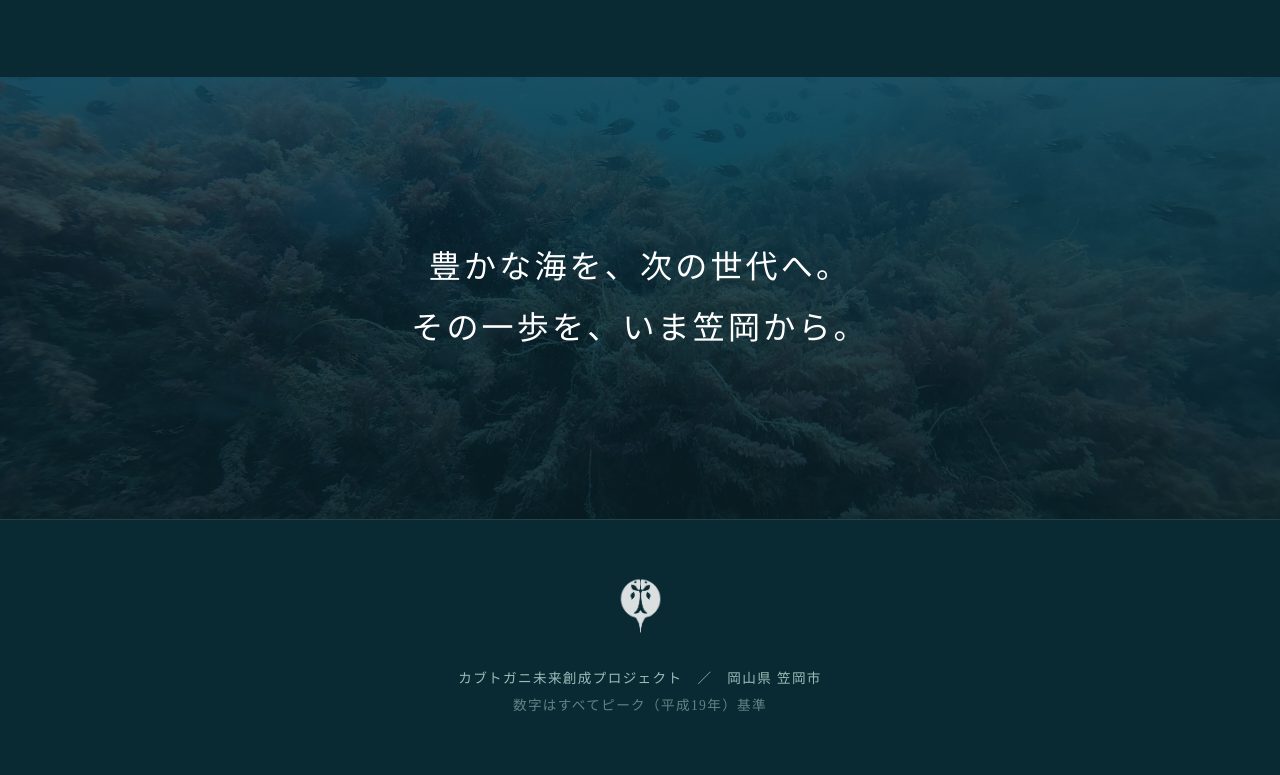
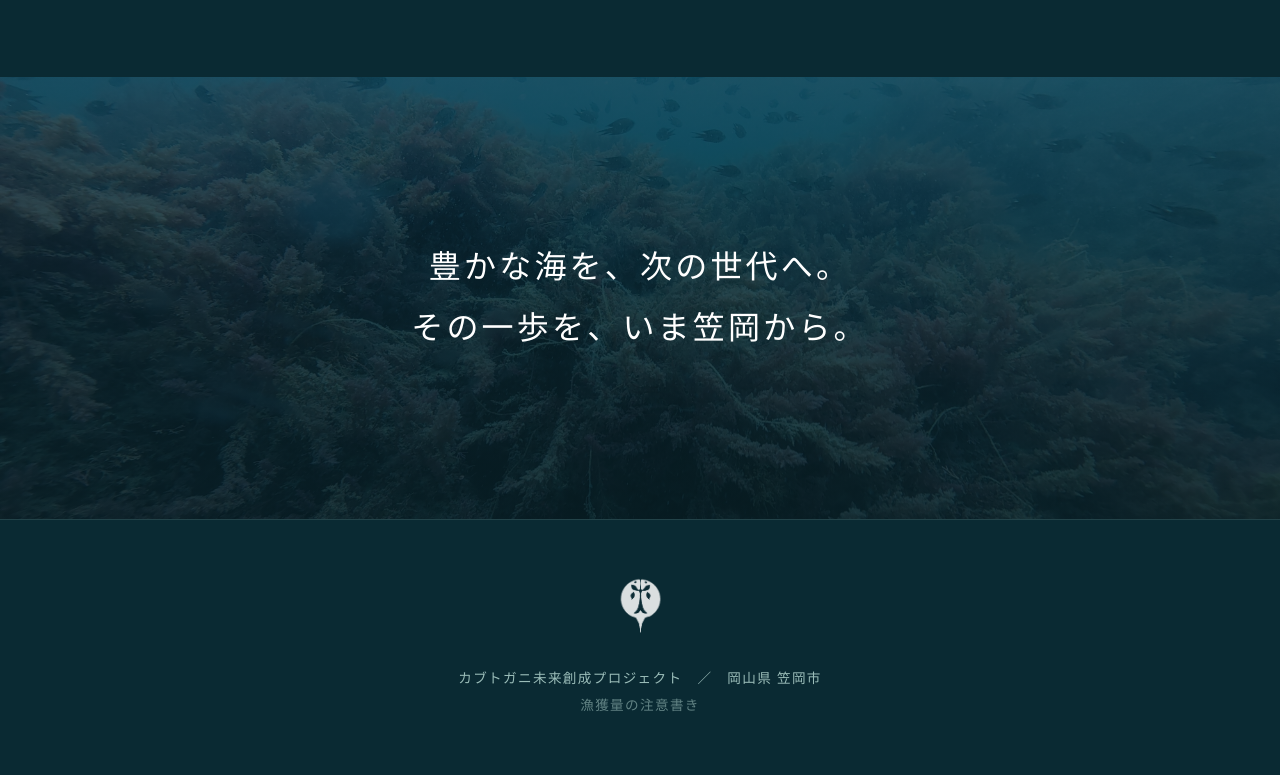
Before and after one commit to igenya1206-creator/kasaoka-project, a plain HTML site: page index.html in a window 1280 px wide. Shown: the part 7618-8393 px from the top of the page. Drawn offline with nearby package versions, Linux system fonts and the light colour scheme.

Commit message:
Update index.html

```diff
--- a/index.html
+++ b/index.html
@@ -362,7 +362,7 @@
     <img src="logo.png" alt="ネイチャーポジティブ笠岡"
       style="height:60px;margin-bottom:20px;opacity:.85;filter:brightness(10);"><br>
     カブトガニ未来創成プロジェクト　／　岡山県 笠岡市<br>
-    <span style="opacity:.6;">数字はすべてピーク（平成19年）基準</span>
+    <span style="opacity:.6;">漁獲量の注意書き</span>
   </footer>
 
 <script>
```
